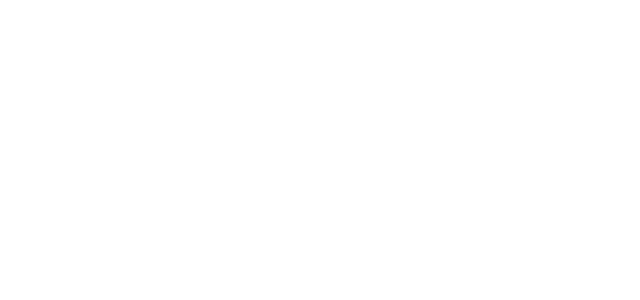
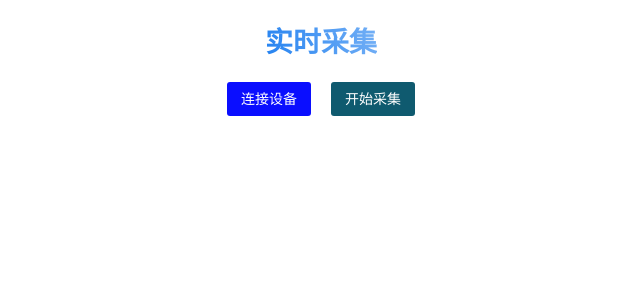
Before and after one commit to mmdjiji/eeg-reader, a Vue app: page /real-time in a window 1280 px wide. Before the commit this address had no page. Shown: the top 300 px of the page, without its empty margins (319-959 px from the left). Built offline with nearby package versions, Linux system fonts and the light colour scheme.

Commit message:
Add realtime

```diff
--- a/src/eeg.js
+++ b/src/eeg.js
@@ -127,7 +127,7 @@ const filter = (data) => {
  * @param data with length 104
  * @return { ch1, ch2 }
  */
- const getData = (data) => {
+const getData = (data) => {
 
   if(!validate(data)) return;
   const ch1 = [];
--- a/src/router/index.js
+++ b/src/router/index.js
@@ -13,6 +13,11 @@ const router = createRouter({
       path: '/big-five',
       name: 'Big Five',
       component: () => import('../views/BigFive.vue')
+    },
+    {
+      path: '/real-time',
+      name: 'Real Time',
+      component: () => import('../views/RealTime.vue')
     }
   ]
 })
--- a/src/views/HomeView.vue
+++ b/src/views/HomeView.vue
@@ -7,6 +7,7 @@
     </div>
     <n-button class="button" color="#8a2be2" @click="readEEG">读取EEG文件</n-button>
     <n-button class="button" color="#3050fd" @click="bigFive">大五人格测试</n-button>
+    <n-button class="button" color="#6ead6f" @click="realTime">实时采集</n-button>
     <n-button class="button" color="#ff69b4" @click="test">按钮</n-button>
 
     <EEGViewer />
@@ -33,6 +34,9 @@ export default {
     },
     bigFive() {
       this.$router.push('/big-five');
+    },
+    realTime() {
+      this.$router.push('/real-time');
     },
     test() {
       location.href = 'https://mmdjiji.com';
--- /dev/null
+++ b/src/views/RealTime.vue
@@ -0,0 +1,120 @@
+<template>
+  <div style="margin: 0 auto;">
+    <div style="text-align: center;">
+      <n-gradient-text type="info">
+        <h1>实时采集</h1>
+      </n-gradient-text>
+    </div>
+    <div style="text-align: center;">
+      <n-button class="button" color="#0a0eff" @click="connect">连接设备</n-button>
+      <n-button class="button" color="#0f5a6f" @click="start">开始采集</n-button>
+    </div>
+  </div>
+</template>
+
+
+<script>
+export default {
+  data() {
+    let port = {};
+    let recvBuffer = [];
+    let stage = 0;
+    /**
+     * stage 0: 未连接
+     * stage 1: 开始并发送 AT+ROLE=0\r\n 等待
+     * stage 2: 接收到 +IM_MASTER
+     * stage 3: 继续发送 AT+SCAN=1,5 等待
+     * stage 4: 接收到扫描数据，等待选择
+     * stage 5: 发送 AT+CONN=0,A6C080030009 等待
+     */
+    return { port, recvBuffer, stage };
+  },
+  methods: {
+    str2ascii(str) {
+      const ret = [];
+      for(const i in str) {
+        ret.push(str.codePointAt(i));
+      }
+      return ret;
+    },
+    recv2str(recv) {
+      const str = [];
+      for(const i of recv) {
+        str.push(String.fromCodePoint(i));
+      }
+      return str.join('');
+    },
+    async sendString(str) {
+      if(this.port.writable) {
+        const writer = this.port.writable.getWriter();
+        const data = new Uint8Array(this.str2ascii(str));
+        await writer.write(data);
+        console.log(str, data)
+        await writer.releaseLock();
+      }
+    },
+    async connect() {
+      if(this.stage !== 0) return;
+      this.stage = 1;
+      console.log('连接设备');
+      try {
+        this.port = await navigator.serial.requestPort(); // https://wicg.github.io/serial/
+        await this.port.open({ baudRate: 115200 });
+        await this.sendString('AT+ROLE=0\r\n');
+
+        while(this.port.readable) {
+          const reader = this.port.readable.getReader();
+
+          try {
+            while (true) {
+              const { value, done } = await reader.read();
+              if (done) {
+                reader.releaseLock();
+                break;
+              }
+              if (value) {
+
+                for(const i of value) {
+                  this.recvBuffer.push(i);
+                  // meet \r\n
+                  if(this.recvBuffer[this.recvBuffer.length - 2] === 13 && this.recvBuffer[this.recvBuffer.length - 1] === 10) {
+                    const recv = this.recv2str(this.recvBuffer);
+                    this.recvBuffer = [];
+                    console.log(recv);
+                    if(recv === '+IM_MASTER\r\n') {
+                      this.stage = 2;
+                    }
+                  }
+                }
+
+                if(this.stage === 2) {
+                  await this.sendString('AT+SCAN=1,5\r\n');
+                  this.stage = 3;
+                }
+              }
+            }
+          } catch (err) {
+            // read err
+            console.error(err);
+          }
+        }
+
+      } catch (err) {
+        console.error(err);
+      }
+    },
+    async start() {
+      console.log('开始采集');
+    }
+  },
+  mounted() {
+
+  }
+}
+</script>
+
+<style scoped>
+.button {
+  margin: 0 10px;
+}
+</style>
```
